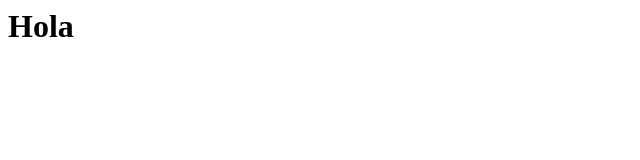
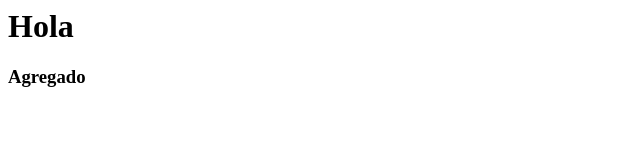
Before and after one commit to carlos-riquelme/learning-git, a plain HTML site: page index.html in a window 1280 px wide. Shown: the whole page, without its empty margins (0-640 px from the left). Drawn offline with Linux system fonts and the light colour scheme.

Commit message:
Update index.html

```diff
--- a/index.html
+++ b/index.html
@@ -1 +1,3 @@
 <h1>Hola</h1>
+
+<h3>Agregado</h3>
```
